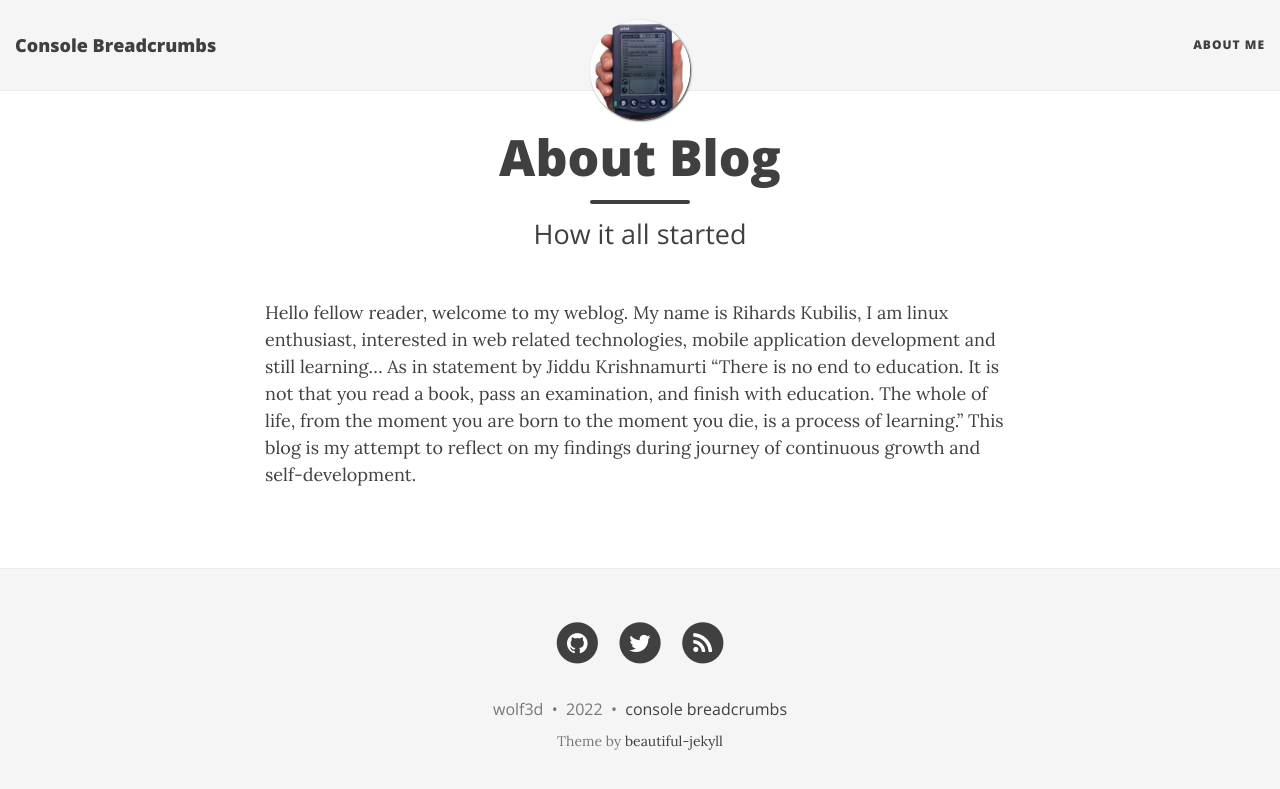
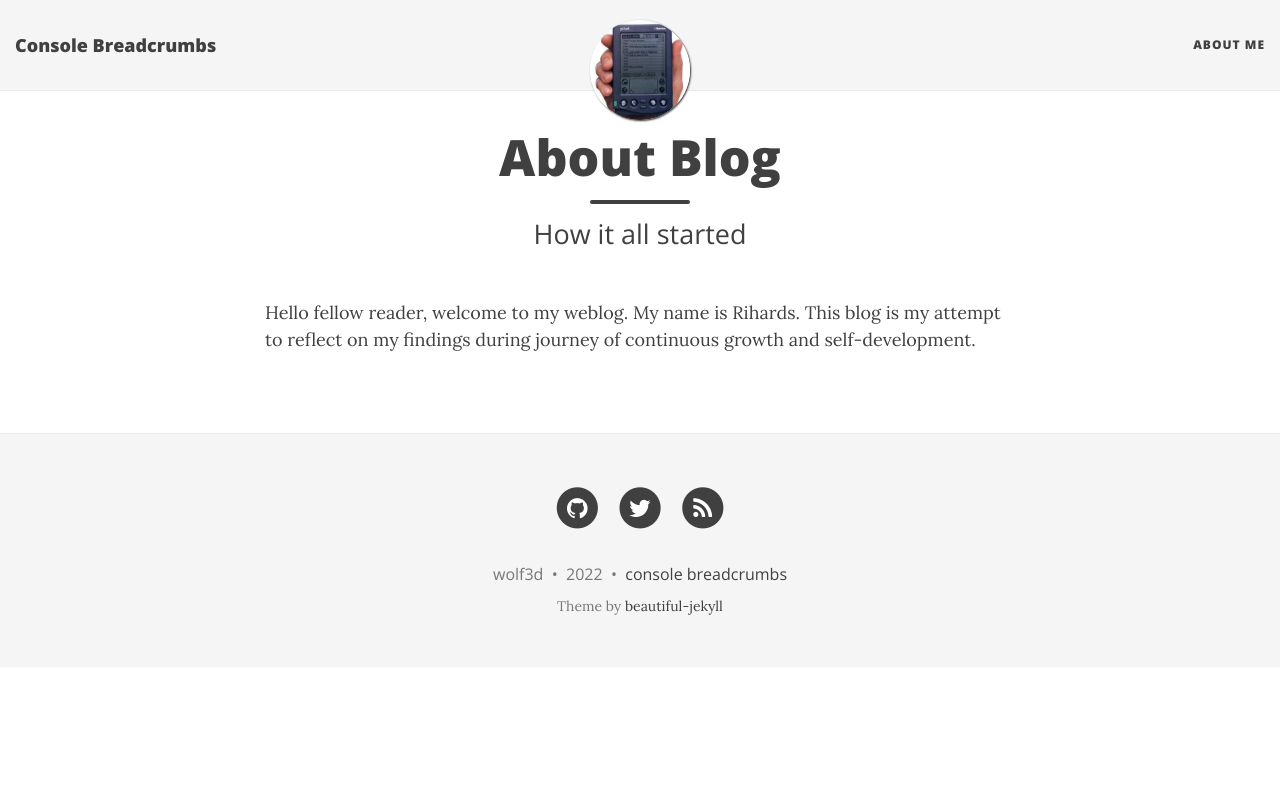
Before and after one commit to kubilisr/kubilisr.github.io, a Jekyll site: the page built from aboutme.md, in a window 1280 px wide. Shown: the top 789 px of the page. Built offline with Jekyll 4.4.1, drawn with Linux system fonts in a browser that asks for light colours; nearby versions of some CDN libraries.

Commit message:
Update aboutme.md

```diff
--- a/aboutme.md
+++ b/aboutme.md
@@ -5,4 +5,4 @@ subtitle: How it all started
 date:   2016-03-24 19:34:56
 ---
 
-Hello fellow reader, welcome to my weblog. My name is Rihards Kubilis, I am linux enthusiast, interested in web related technologies, mobile application development and still learning… As in statement by Jiddu Krishnamurti “There is no end to education. It is not that you read a book, pass an examination, and finish with education. The whole of life, from the moment you are born to the moment you die, is a process of learning.” This blog is my attempt to reflect on my findings during journey of continuous growth and self-development.
+Hello fellow reader, welcome to my weblog. My name is Rihards. This blog is my attempt to reflect on my findings during journey of continuous growth and self-development.
```
